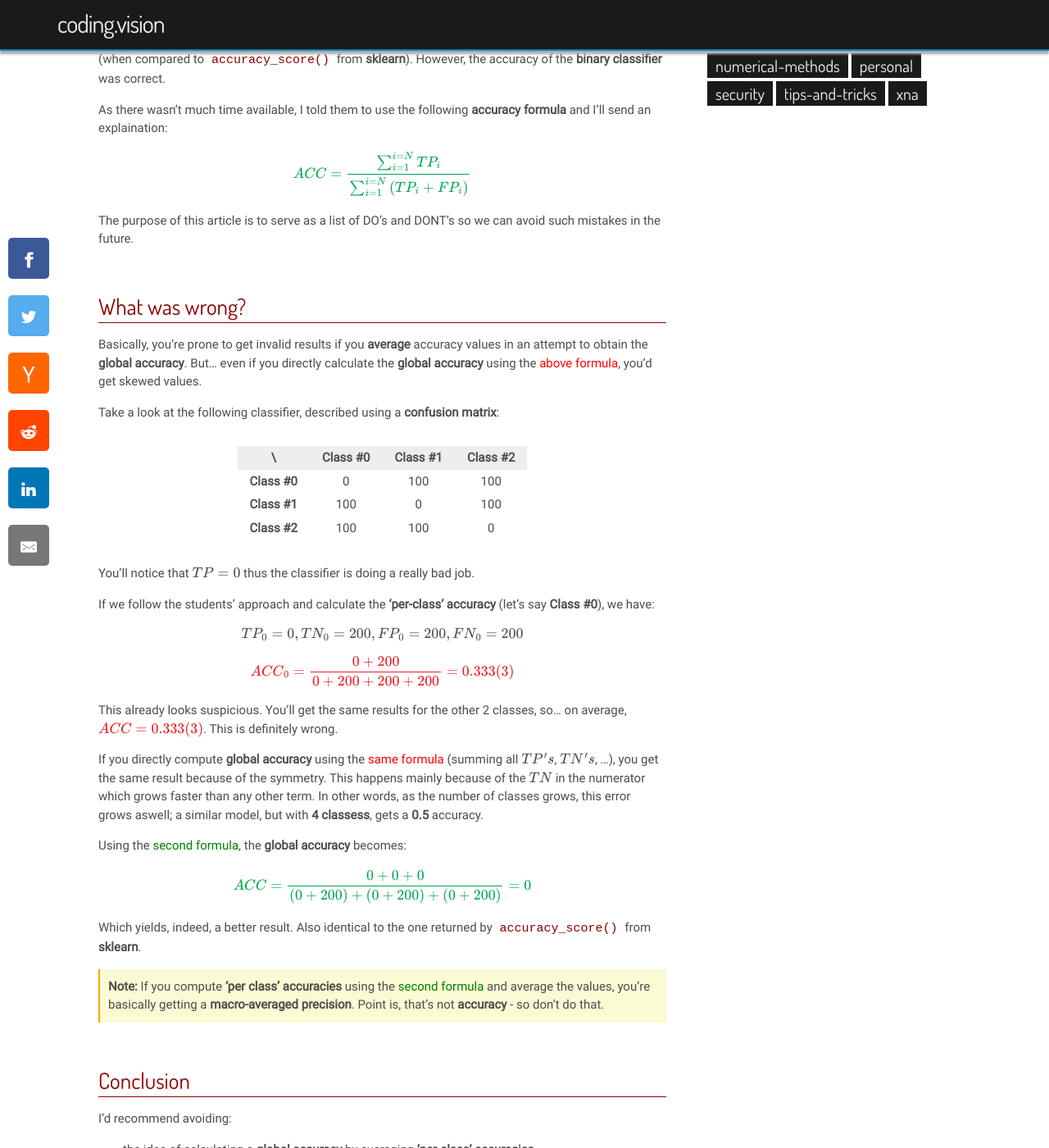
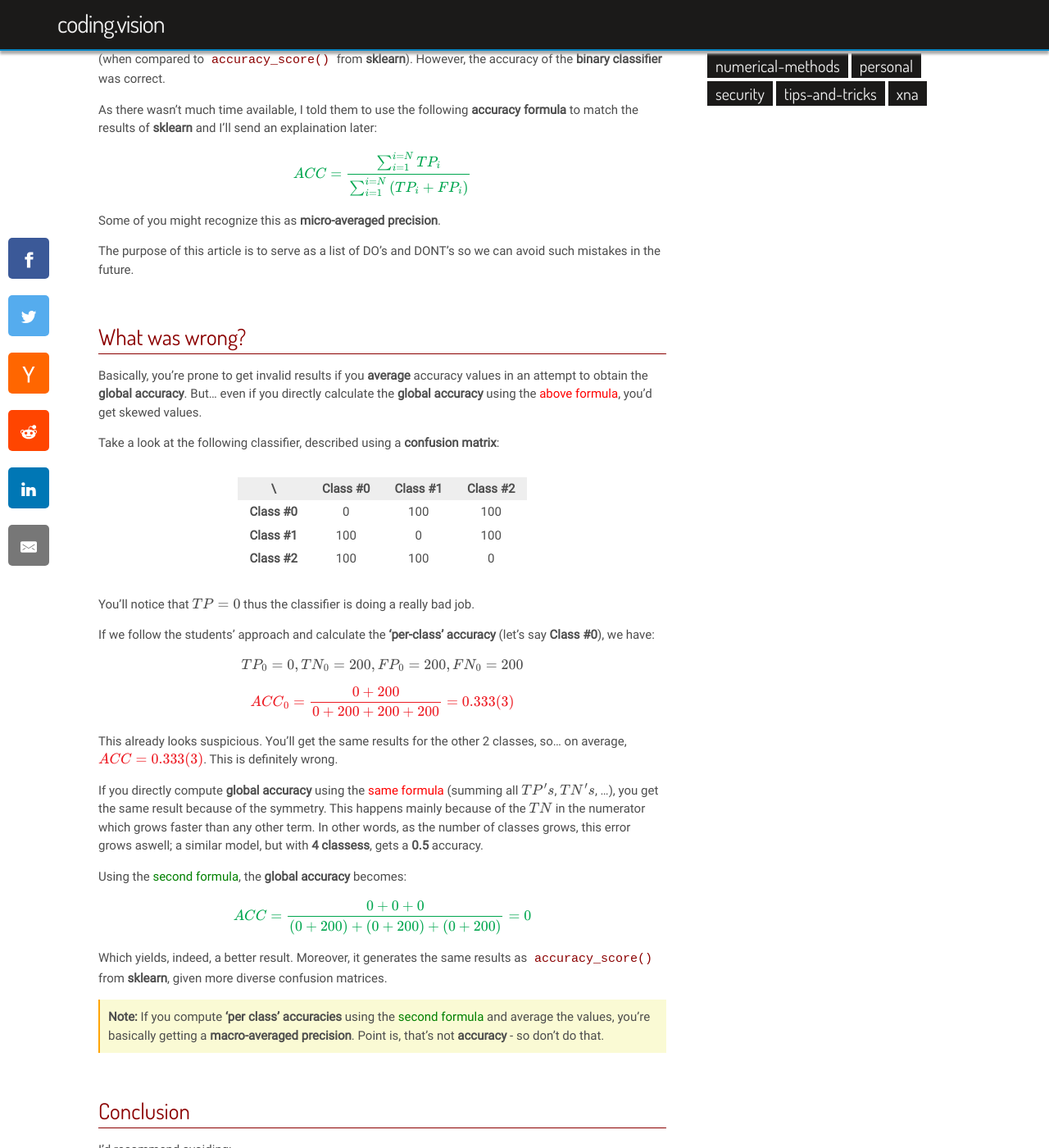
Before and after one commit to Apex95/apex95.github.io, a Jekyll site: the page built from _posts/2019-12-11-avoid-a-mistake-correctly-calculate-multiclass-accuracy.markdown, in a window 1280 px wide and 1400 px high, scrolled down 547 px. Shown: the whole window at 82% size. Built offline with Jekyll 4.4.1, drawn with Linux system fonts in a browser that asks for light colours; some web fonts are replaced; formulas are drawn with MathJax 3; comment, search, counter and statistics services are not loaded.

Commit message:
more article updates

```diff
--- a/_posts/2019-12-11-avoid-a-mistake-correctly-calculate-multiclass-accuracy.markdown
+++ b/_posts/2019-12-11-avoid-a-mistake-correctly-calculate-multiclass-accuracy.markdown
@@ -18,9 +18,11 @@ $$ ACC = \frac{\sum_{i=1}^{i=N}{ACC_i}}{N} $$
 
 To their surprise, the resulted accuracy for the **multiclass classifier** was **erroneous** and highly different (when compared to `accuracy_score()` from **sklearn**). However, the accuracy of the **binary classifier** was correct.
 
-As there wasn't much time available, I told them to use the following **accuracy formula** and I'll send an explaination:
+As there wasn't much time available, I told them to use the following **accuracy formula** to match the results of **sklearn** and I'll send an explaination later:
 
 $$ {\color{Green}{ACC = \frac{\sum_{i=1}^{i=N}{TP_i}}{\sum_{i = 1}^{i=N}{(TP_i + FP_i)}}}} $$
+
+Some of you might recognize this as **micro-averaged precision**.
 
 The purpose of this article is to serve as a list of DO's and DONT's so we can avoid such mistakes in the future.
 
@@ -55,7 +57,7 @@ Using the <span style="color:green">second formula</span>, the **global accuracy
 
 $$ \color{Green}{ACC = \frac{0+0+0}{(0+200) + (0+200) + (0 + 200)} = 0} $$
 
-Which yields, indeed, a better result. Also identical to the one returned by `accuracy_score()` from **sklearn**.
+Which yields, indeed, a better result. Moreover, it generates the same results as `accuracy_score()` from **sklearn**, given more diverse confusion matrices.
 
 ##### If you compute **'per class' accuracies** using the <span style="color:green">second formula</span> and average the values, you're basically getting a **macro-averaged precision**. Point is, that's not **accuracy** - so don't do that.
 
```
